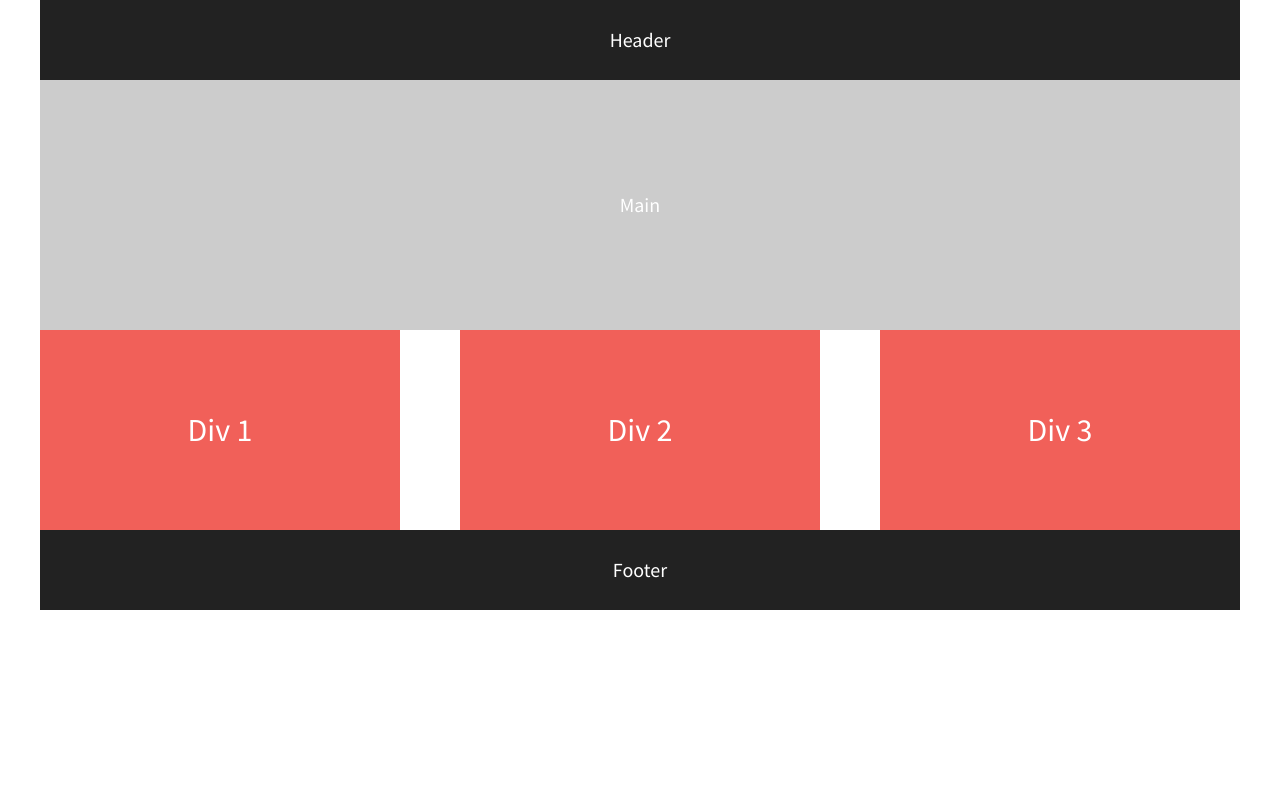
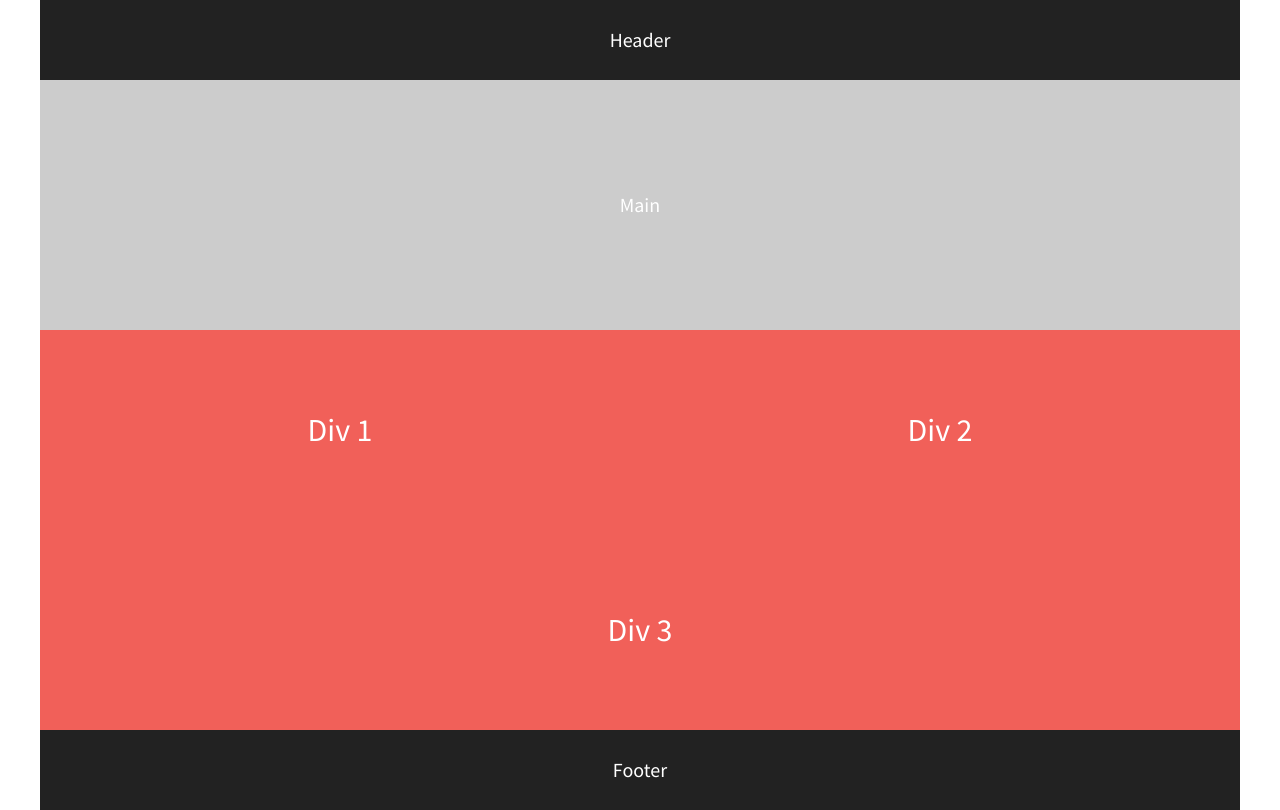
Before and after one commit to torres-ml/Layout-Only-Flexbox-, a plain HTML site: page index.html in a window 1280 px wide. Drawn offline with nearby package versions, Linux system fonts and the light colour scheme.

```diff
--- a/css/main.css
+++ b/css/main.css
@@ -128,7 +128,7 @@
   display: flex;
   justify-content: center;
   align-items: center;
-
+  width: 100%;
 }
 
 .flex-container {
@@ -236,10 +236,12 @@
   #div-1,
   #div-2{
       /* set your flex value to 1 50% */
+      flex: 1 50%;
   }
 
   #div-3 {
     /* set your flex value to 1 100% */
+    flex: 1 100%
   }
 }
 
```
